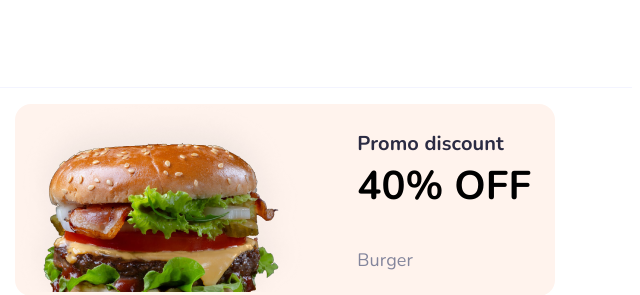
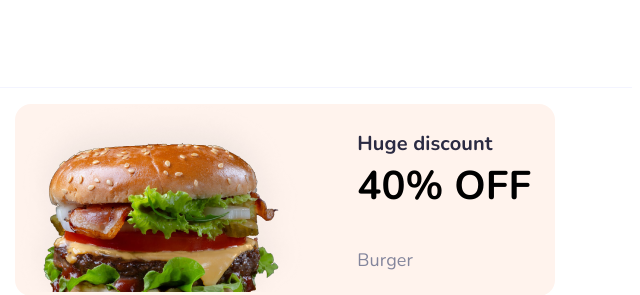
Before and after one commit to desmondknunoo/food-joint, a plain HTML site: page index.html in a window 1280 px wide. Shown: the top 295 px of the page, 640-1280 px from the left. Drawn offline with nearby package versions, Linux system fonts and the light colour scheme.

Commit message:
discount

```diff
--- a/index.html
+++ b/index.html
@@ -56,7 +56,7 @@
                 <img src="./img/deals/burger.png" alt="burger">
             </div>
             <div class="deal__left--content">
-                <div class="deal-title">Promo discount</div>
+                <div class="deal-title">Huge discount</div>
                 <div class="deal-percentage deal-orange">40% OFF</div>
                 <div class="deal-text">Burger</div>
             </div>
```
